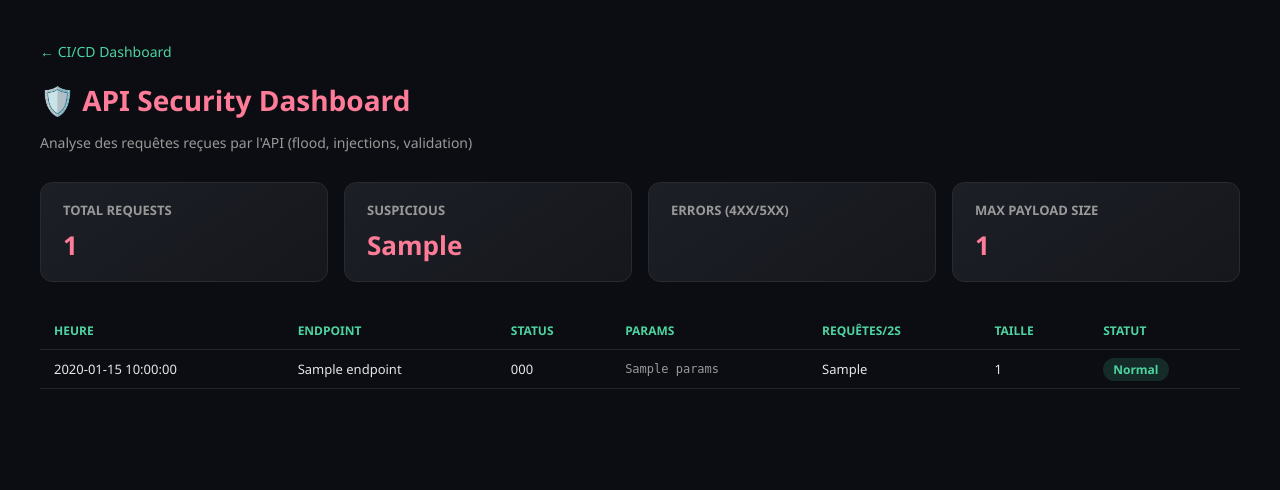
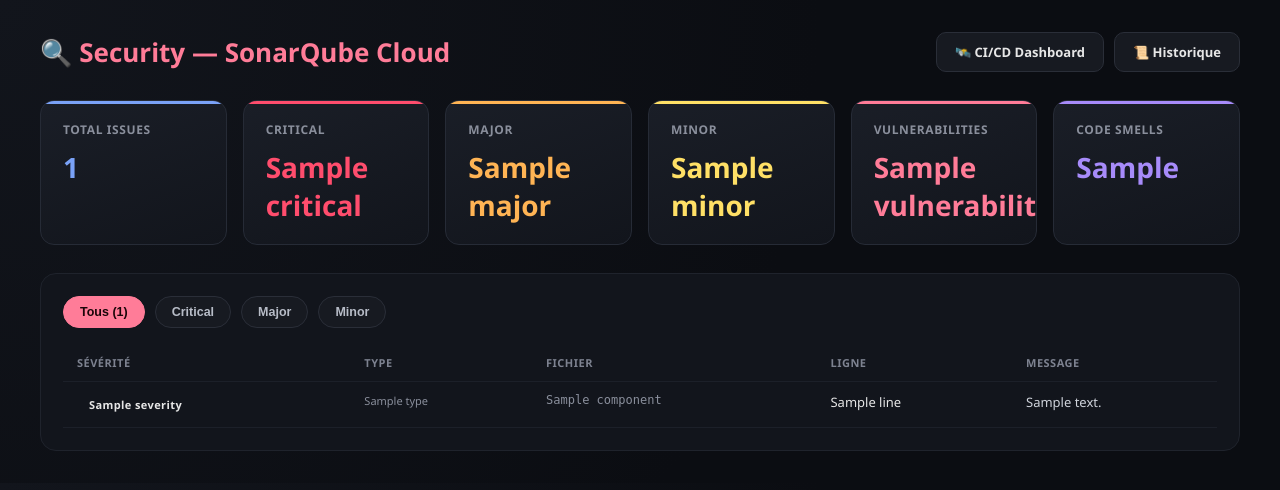
Before and after one commit to mayssawacharine/aiops-pipeline-v2, a Flask app: template app/templates/security.html in a window 1280 px wide. Shown: the top 490 px of the page. Run offline with Flask 3, Linux system fonts and the light colour scheme; the template is opened without the code that fills it: most values are stand-ins (such as "Sample title", 1, 10 or a date in 2020).

Commit message:
Simplify security dashboard to focus exclusively on SonarQube Cloud analysis

```diff
--- a/app/main.py
+++ b/app/main.py
@@ -94,7 +94,8 @@
     scripts = ["scripts/fetch_metrics.py", "scripts/train_model.py", "scripts/detect_latest_run.py"]
     if os.path.exists("data/api_requests.csv"):
         scripts.append("scripts/detect_api_anomalies.py")
-
+    if os.getenv("SONAR_API_TOKEN"):
+        scripts.append("scripts/fetch_sonar_issues.py")
     for script in scripts:
         result = subprocess.run([sys.executable, script], capture_output=True, text=True, timeout=60)
         if result.returncode != 0:
@@ -107,7 +108,6 @@
         shutil.copy("data/anomalies.png", "app/static/anomalies.png")
 
     return redirect(url_for("dashboard"))
-@app.get("/dashboard")
 @app.get("/dashboard")
 def dashboard():
     csv_path = "data/scored_runs.csv"
@@ -140,25 +140,25 @@
     ]
 
     return render_template("dashboard.html", rows=rows, stats=stats, chart_data=chart_data)
+
 @app.get("/security")
 def security_dashboard():
-    csv_path = "data/api_security_scored.csv"
-    if not os.path.exists(csv_path):
-        return render_template("security.html", rows=[], stats={})
+    sonar_rows, sonar_stats = [], {}
+    sonar_path = "data/sonar_issues.csv"
+    if os.path.exists(sonar_path):
+        sdf = pd.read_csv(sonar_path)
+        sonar_stats = {
+            "total_issues": int(len(sdf)),
+            "critical": int((sdf["severity"] == "CRITICAL").sum()) if "severity" in sdf else 0,
+            "major": int((sdf["severity"] == "MAJOR").sum()) if "severity" in sdf else 0,
+            "minor": int((sdf["severity"] == "MINOR").sum()) if "severity" in sdf else 0,
+            "vulnerabilities": int((sdf["type"] == "VULNERABILITY").sum()) if "type" in sdf else 0,
+            "code_smells": int((sdf["type"] == "CODE_SMELL").sum()) if "type" in sdf else 0,
+        }
+        sdf = sdf.sort_values("severity", key=lambda s: s.map({"BLOCKER": 0, "CRITICAL": 1, "MAJOR": 2, "MINOR": 3, "INFO": 4}))
+        sonar_rows = sdf.to_dict(orient="records")
 
-    df = pd.read_csv(csv_path)
-    df["timestamp"] = pd.to_datetime(df["timestamp"])
-    df = df.sort_values("timestamp", ascending=False)
-
-    stats = {
-        "total_requests": int(len(df)),
-        "suspicious_requests": int((df["security_anomaly"] == -1).sum()),
-        "error_requests": int((df["is_error"] == 1).sum()),
-        "max_payload_length": int(df["params_length"].max())
-    }
-    df["timestamp_display"] = df["timestamp"].dt.strftime("%H:%M:%S.%f").str[:-3]
-    rows = df.head(30).to_dict(orient="records")
-    return render_template("security.html", rows=rows, stats=stats)
+    return render_template("security.html", sonar_rows=sonar_rows, sonar_stats=sonar_stats)
 @app.get("/anomaly-history")
 def anomaly_history():
     csv_path = "data/anomaly_history.csv"
--- a/app/templates/security.html
+++ b/app/templates/security.html
@@ -2,67 +2,127 @@
 <html lang="fr">
 <head>
   <meta charset="UTF-8">
-  <title>API Security Dashboard</title>
+  <title>Security Dashboard — SonarQube</title>
   <style>
     * { box-sizing: border-box; }
-    body { font-family: 'Segoe UI', Arial, sans-serif; background: #0b0d12; color: #e6e6e6; padding: 40px; margin: 0; }
-    h1 { color: #ff7c98; font-size: 28px; margin-bottom: 10px; }
-    .subtitle { color: #999; margin-bottom: 30px; font-size: 14px; }
-    nav a { color: #4dd4a0; text-decoration: none; margin-right: 20px; font-size: 14px; }
-    .cards { display: grid; grid-template-columns: repeat(auto-fit, minmax(160px, 1fr)); gap: 16px; margin: 30px 0; }
-    .card { background: linear-gradient(145deg, #1c1f26, #15171c); padding: 18px 22px; border-radius: 12px; border: 1px solid #262a33; }
-    .card h3 { margin: 0; font-size: 13px; color: #999; text-transform: uppercase; }
-    .card p { margin: 8px 0 0; font-size: 26px; font-weight: bold; color: #ff7c98; }
+    body {
+      font-family: 'Segoe UI', Arial, sans-serif;
+      background: radial-gradient(circle at top left, #12151c, #0b0d12 60%);
+      color: #e6e6e6;
+      padding: 32px 40px;
+      margin: 0;
+    }
+    header { display: flex; justify-content: space-between; align-items: center; flex-wrap: wrap; gap: 12px; margin-bottom: 28px; }
+    h1 { color: #ff7c98; font-size: 26px; margin: 0; display: flex; align-items: center; gap: 10px; }
+    .actions { display: flex; gap: 10px; }
+    .btn {
+      padding: 10px 18px; border-radius: 10px; border: 1px solid #2a2e38;
+      font-weight: 600; font-size: 13px; cursor: pointer; text-decoration: none;
+      background: #171a21; color: #e6e6e6; display: inline-flex; align-items: center; gap: 6px;
+    }
+    .btn:hover { transform: translateY(-1px); }
+
+    .cards { display: grid; grid-template-columns: repeat(auto-fit, minmax(160px, 1fr)); gap: 16px; margin-bottom: 28px; }
+    .card {
+      background: linear-gradient(160deg, #1a1e27, #12151c);
+      padding: 20px 22px; border-radius: 14px; border: 1px solid #262b36;
+      position: relative; overflow: hidden;
+    }
+    .card::before { content: ""; position: absolute; top: 0; left: 0; right: 0; height: 3px; background: var(--accent, #ff7c98); }
+    .card h3 { margin: 0; font-size: 12px; color: #8a8f9c; text-transform: uppercase; letter-spacing: 0.6px; }
+    .card p { margin: 10px 0 0; font-size: 28px; font-weight: 700; color: var(--accent, #ff7c98); }
+    .card.total { --accent: #7aa2f7; }
+    .card.critical { --accent: #ff4d6d; }
+    .card.major { --accent: #ffb454; }
+    .card.minor { --accent: #ffe066; }
+    .card.vuln { --accent: #ff7c98; }
+    .card.smell { --accent: #a78bfa; }
+
+    .panel { background: #12151c; border: 1px solid #1f232c; border-radius: 16px; padding: 22px; }
+    .panel h2 { margin: 0 0 14px; font-size: 15px; color: #c7cbd4; font-weight: 600; }
+
+    .toolbar { display: flex; gap: 10px; margin-bottom: 16px; flex-wrap: wrap; }
+    .toolbar button {
+      background: #171a21; color: #b7bcc7; border: 1px solid #2a2e38;
+      padding: 8px 16px; border-radius: 999px; cursor: pointer; font-size: 12.5px; font-weight: 600;
+    }
+    .toolbar button.active { background: #ff7c98; color: #1a0508; border-color: #ff7c98; }
+
     table { width: 100%; border-collapse: collapse; }
-    th, td { padding: 10px 14px; border-bottom: 1px solid #22252c; text-align: left; font-size: 13px; }
-    th { color: #4dd4a0; font-size: 12px; text-transform: uppercase; }
-    tr:hover { background: #14161c; }
-    .badge { padding: 3px 10px; border-radius: 20px; font-size: 12px; font-weight: bold; }
-    .badge.suspicious { background: rgba(255,124,152,0.15); color: #ff7c98; }
-    .badge.normal { background: rgba(77,212,160,0.15); color: #4dd4a0; }
-    .params-cell { max-width: 300px; overflow: hidden; text-overflow: ellipsis; white-space: nowrap; font-family: monospace; font-size: 12px; color: #999; }
-    .empty { color: #999; font-style: italic; }
+    th, td { padding: 11px 14px; border-bottom: 1px solid #1c2029; text-align: left; font-size: 13px; vertical-align: top; }
+    th { color: #7d8290; font-size: 11px; text-transform: uppercase; letter-spacing: 0.5px; font-weight: 700; }
+    tr:hover { background: #171a21; }
+    .msg { color: #cfd3db; max-width: 480px; }
+    .file { font-family: monospace; font-size: 12px; color: #8a8f9c; }
+
+    .sev { padding: 4px 12px; border-radius: 999px; font-size: 11px; font-weight: 800; letter-spacing: 0.4px; display: inline-block; }
+    .sev-BLOCKER, .sev-CRITICAL { background: rgba(255,77,109,0.15); color: #ff4d6d; }
+    .sev-MAJOR { background: rgba(255,180,84,0.15); color: #ffb454; }
+    .sev-MINOR { background: rgba(255,224,102,0.15); color: #ffe066; }
+    .sev-INFO { background: rgba(122,162,247,0.15); color: #7aa2f7; }
+
+    .type-badge { font-size: 11px; color: #8a8f9c; }
+    .empty { color: #7d8290; font-style: italic; padding: 24px 4px; }
+    tr.hidden { display: none; }
   </style>
 </head>
 <body>
-  <nav><a href="/dashboard">← CI/CD Dashboard</a></nav>
-  <h1>🛡️ API Security Dashboard</h1>
-  <p class="subtitle">Analyse des requêtes reçues par l'API (flood, injections, validation)</p>
+  <header>
+    <h1>🔍 Security — SonarQube Cloud</h1>
+    <div class="actions">
+      <a class="btn" href="/dashboard">🛰️ CI/CD Dashboard</a>
+      <a class="btn" href="/anomaly-history">📜 Historique</a>
+    </div>
+  </header>
 
-  {% if stats %}
+  {% if sonar_stats %}
   <div class="cards">
-    <div class="card"><h3>Total Requests</h3><p>{{ stats.get('total_requests', 0) }}</p></div>
-    <div class="card"><h3>Suspicious</h3><p>{{ stats.get('suspicious_requests', 0) }}</p></div>
-    <div class="card"><h3>Errors (4xx/5xx)</h3><p>{{ stats.get('error_requests', 0) }}</p></div>
-    <div class="card"><h3>Max Payload Size</h3><p>{{ stats.get('max_payload_length', 0) }}</p></div>
+    <div class="card total"><h3>Total Issues</h3><p>{{ sonar_stats.total_issues }}</p></div>
+    <div class="card critical"><h3>Critical</h3><p>{{ sonar_stats.critical }}</p></div>
+    <div class="card major"><h3>Major</h3><p>{{ sonar_stats.major }}</p></div>
+    <div class="card minor"><h3>Minor</h3><p>{{ sonar_stats.minor }}</p></div>
+    <div class="card vuln"><h3>Vulnerabilities</h3><p>{{ sonar_stats.vulnerabilities }}</p></div>
+    <div class="card smell"><h3>Code Smells</h3><p>{{ sonar_stats.code_smells }}</p></div>
   </div>
   {% endif %}
 
-  {% if rows %}
+  <div class="panel">
+    {% if sonar_rows %}
+    <div class="toolbar">
+      <button class="active" onclick="filterSev('all', this)">Tous ({{ sonar_rows|length }})</button>
+      <button onclick="filterSev('CRITICAL', this)">Critical</button>
+      <button onclick="filterSev('MAJOR', this)">Major</button>
+      <button onclick="filterSev('MINOR', this)">Minor</button>
+    </div>
     <table>
       <thead>
-      <tr><th>Heure</th><th>Endpoint</th><th>Status</th><th>Params</th><th>Requêtes/2s</th><th>Taille</th><th>Statut</th></tr>
+        <tr><th>Sévérité</th><th>Type</th><th>Fichier</th><th>Ligne</th><th>Message</th></tr>
       </thead>
       <tbody>
-      {% for row in rows %}
-      <tr>
-        <td>{{ row.timestamp_display }}</td>
-        <td>{{ row.endpoint }}</td>
-        <td>{{ row.status_code }}</td>
-        <td class="params-cell">{{ row.params }}</td>
-        <td>{{ row.requests_last_2s }}</td>
-        <td>{{ row.params_length }}</td>
-        <td>
-          <span class="badge {{ 'suspicious' if row.security_anomaly == -1 else 'normal' }}">
-            {{ 'Suspicious' if row.security_anomaly == -1 else 'Normal' }}
-          </span>
-        </td>
+        {% for issue in sonar_rows %}
+        <tr class="issue-row" data-sev="{{ issue.severity }}">
+          <td><span class="sev sev-{{ issue.severity }}">{{ issue.severity }}</span></td>
+          <td class="type-badge">{{ issue.type }}</td>
+          <td class="file">{{ issue.component }}</td>
+          <td>{{ issue.line }}</td>
+          <td class="msg">{{ issue.message }}</td>
         </tr>
         {% endfor %}
       </tbody>
     </table>
     {% else %}
-  <p class="empty">Aucune donnée de sécurité disponible. Lance scripts/detect_api_anomalies.py.</p>
+    <p class="empty">Aucune donnée SonarQube disponible. Clique sur "Actualiser les données" depuis le dashboard principal.</p>
     {% endif %}
+  </div>
+
+  <script>
+    function filterSev(sev, btn) {
+      document.querySelectorAll('.toolbar button').forEach(b => b.classList.remove('active'));
+      btn.classList.add('active');
+      document.querySelectorAll('.issue-row').forEach(row => {
+        row.classList.toggle('hidden', sev !== 'all' && row.dataset.sev !== sev);
+      });
+    }
+  </script>
 </body>
 </html>
```
Also changed, not shown: data/latest_detection.json (+4 -4 lines), scripts/fetch_sonar_issues.py (added, +38 -0 lines), app/static/anomalies.png. Lines whose indentation alone changed are shown as unchanged.
